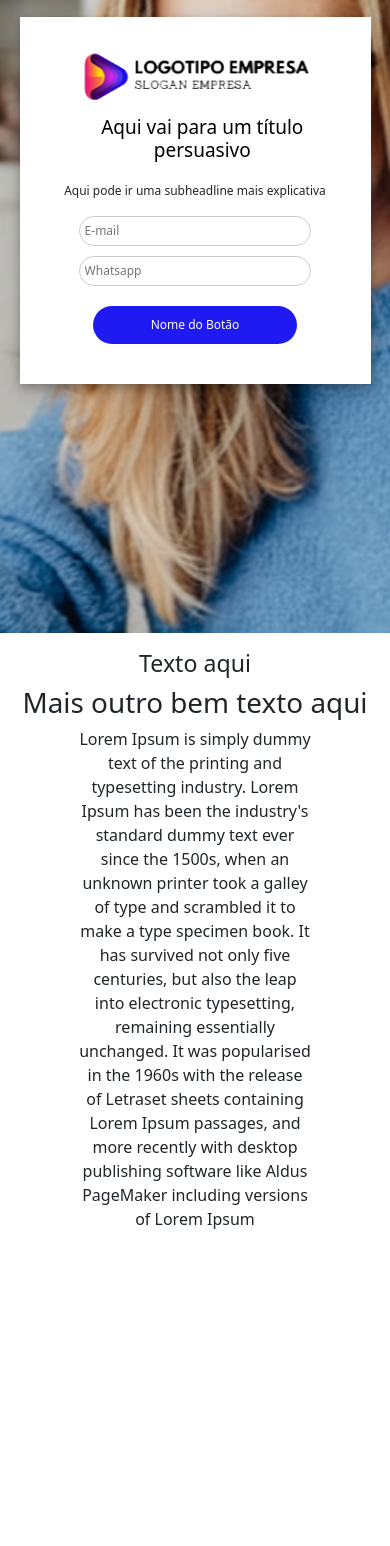
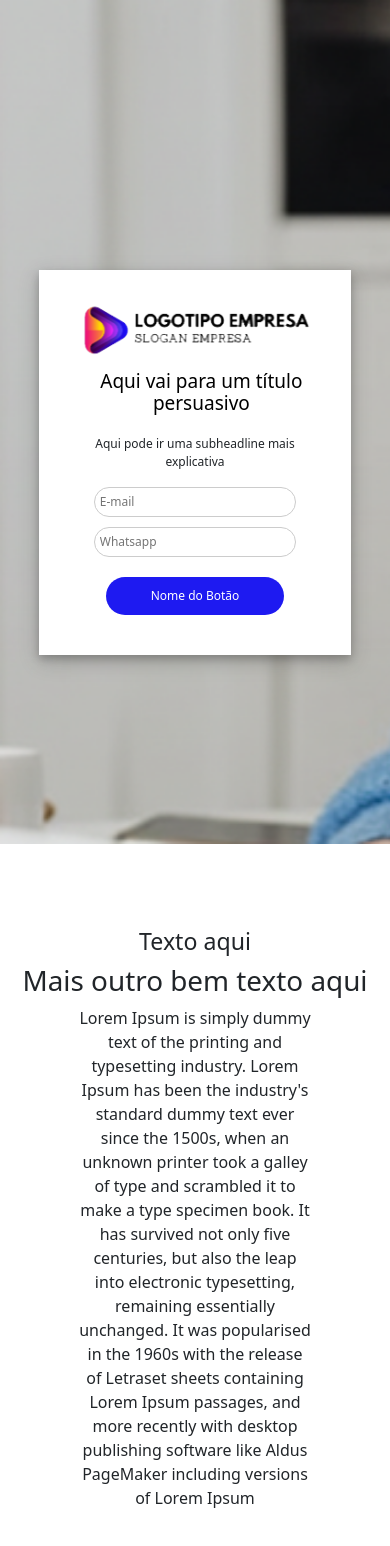
Before and after one commit to seuleleco/Projeto-WD, a Nuxt app: page / in a window 390 px wide. Shown: the top 1546 px of the page. Before the commit the page ends 1272 px from the top, so only its background shows below. Built offline with nearby package versions, Linux system fonts and the light colour scheme.

Commit message:
resize items to other resolutions

```diff
--- a/app/pages/components/Superior.vue
+++ b/app/pages/components/Superior.vue
@@ -102,13 +102,22 @@
 
 /* media querys */
 
-@media (min-width: 768px) {
+@media (min-width: 991px) {
   .superior-container {
-    height: auto;
-    width: 36%;
-    right: 20%;
+    width: 35%;
+    top: -90%;
+  }
+}
+
+@media (min-width: 767px) and (max-width: 991px) {
+  .superior-container {
+    width: 44%;
+
     padding: 50px;
-    top: -58vh;
+    top: -68vh;
+  }
+  .image-background {
+    height: 125%;
   }
 }
 
@@ -116,11 +125,24 @@
   /* media query para dimensionamento dos componentes no tamanho para mobile */
   .image-background {
     height: 125%;
-    background-position: -120vh;
+    background-position: -100vh;
+  }
+
+  .superior-container {
+    width: 70%;
+    top: -68vh;
+  }
+
+  .inputCampo {
+    width: 50vh;
+  }
+
+  .botao {
+    width: 50vh;
   }
 }
 
-@media (max-width: 480px) {
+@media (max-width: 575px) {
   /* media query de ajuste para telas ainda um pouco menores */
   .inputCampo {
     width: 80%;
@@ -129,6 +151,14 @@
     border: 1px solid #ccc;
     border-radius: 25px;
     text-align: left;
+  }
+
+  .superior-container {
+    width: 80%;
+  }
+
+  .image-background {
+    height: 100vh;
   }
 
   .botao {
--- a/app/pages/components/TituloText.vue
+++ b/app/pages/components/TituloText.vue
@@ -35,14 +35,24 @@
 
 /*media querys*/
 
+@media (min-width: 767px) and (max-width: 991px) {
+  .titulos {
+    margin-top: 25vh;
+  }
+}
+
 @media (max-width: 767px) {
   .titulos {
-    margin-top: 17vh;
+    margin-top: 20vh;
   }
 }
-@media (min-width: 768px) {
+/* @media (min-width: 768px) {
   .titulos {
-    margin-top: 10vh;
+  } */
+
+@media (max-width: 575px) {
+  .titulos {
+    margin-top: 50vh;
   }
 }
 </style>
```
